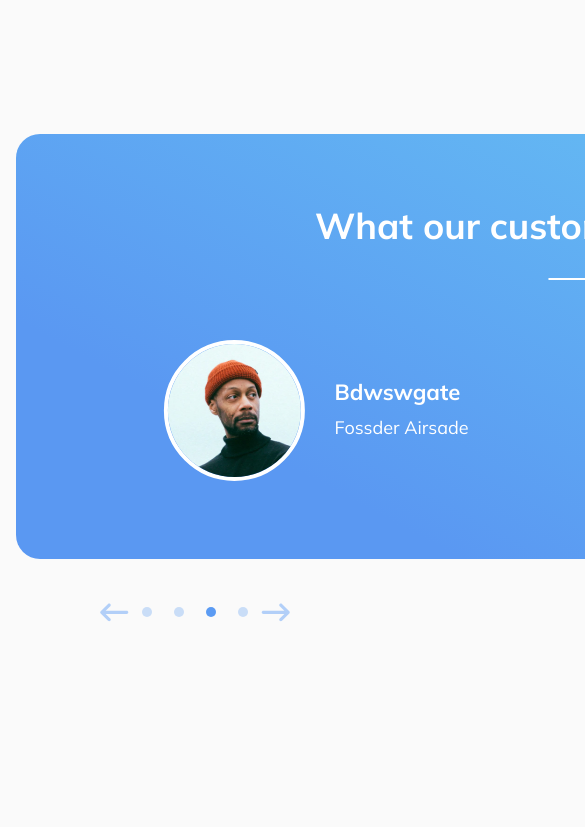
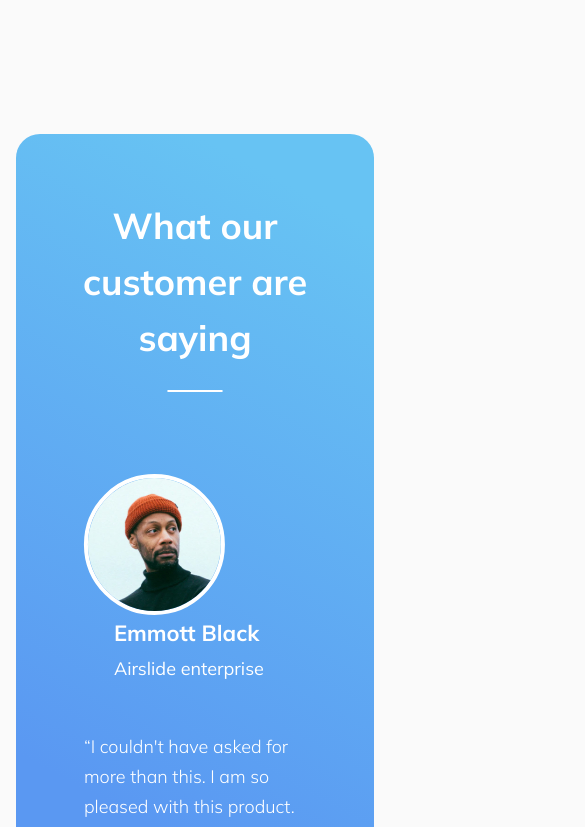
Before and after one commit to maturc/trafalgar, a React (Create React App) app: page / in a window 390 px wide. Shown: the part 6200-7027 px from the top of the page, 585 px wide, since content can reach past the window. Built offline with nearby package versions, Linux system fonts and the light colour scheme.

Commit message:
added responsive design to the testemonial

```diff
--- a/src/components/Testimonials/CarouselItem.css
+++ b/src/components/Testimonials/CarouselItem.css
@@ -17,6 +17,8 @@
   -webkit-box-align: center;
       -ms-flex-align: center;
           align-items: center;
+  -ms-flex-wrap: wrap;
+      flex-wrap: wrap;
 }
 
 .item > * {
@@ -44,6 +46,8 @@
   -webkit-box-direction: normal;
       -ms-flex-direction: row;
           flex-direction: row;
+  -ms-flex-wrap: wrap;
+      flex-wrap: wrap;
 }
 
 .item__author {
--- a/src/components/Testimonials/CarouselItem.sass
+++ b/src/components/Testimonials/CarouselItem.sass
@@ -7,6 +7,7 @@
   flex-direction: row
   justify-content: space-around
   align-items: center
+  flex-wrap: wrap
   & > *
     max-width: 420px
   &__img
@@ -20,6 +21,7 @@
   &__person
     display: flex
     flex-direction: row
+    flex-wrap: wrap
   &__author
     display: flex
     margin-left: 30px
--- a/src/components/Testimonials/Testimonials.css
+++ b/src/components/Testimonials/Testimonials.css
@@ -1,6 +1,6 @@
 .testimonials {
-  width: 1120px;
-  height: 425px;
+  max-width: 1120px;
+  min-height: 425px;
   background: linear-gradient(208.18deg, #67C3F3 9.05%, #5A98F2 76.74%);
   border-radius: 24px;
   padding: 64px;
--- a/src/components/Testimonials/Testimonials.sass
+++ b/src/components/Testimonials/Testimonials.sass
@@ -1,6 +1,6 @@
 .testimonials
-  width: 1120px
-  height: 425px
+  max-width: 1120px
+  min-height: 425px
   background: linear-gradient(208.18deg, #67C3F3 9.05%, #5A98F2 76.74%)
   border-radius: 24px
   padding: 64px
--- a/src/components/Testimonials/Testimonials.tsx
+++ b/src/components/Testimonials/Testimonials.tsx
@@ -58,27 +58,21 @@ export function Testimonials() {
           />
           <CarouselItem
             img={testimonials1}
-            name="Aaddward Neswgate"
-            company="sdada Cidasdasdrcle"
-            quote="“Our ed pasdasdagement app and
-            web portal allow asdasdyousdas toasda access information instantaneously (no tedeous form, long calls,
-            or administrasecurely”"
+            name="Andrew West"
+            company="Chicada International"
+            quote="“It fits our needs perfectly. We have no regrets! Trafalgar was the best investment we ever made.”"
           />
           <CarouselItem
             img={testimonials1}
-            name="Bdwswgate"
-            company="Fossder Airsade"
-            quote="“Ogement snd
-            web portal allow ormation instantaneously (no tedeous dlls,
-            or administracurely”"
+            name="Emmott Black"
+            company="Airslide enterprise"
+            quote="“I couldn't have asked for more than this. I am so pleased with this product. Thank You!”"
           />
           <CarouselItem
             img={testimonials1}
-            name="Cdwte"
-            company="Foule"
-            quote="“Oed agement app and
-            web portal allormation instantaneously (no tedeous form, long calls,
-            or administrative hasly”"
+            name="Bridget Zan"
+            company="Foule Corp"
+            quote="“I would like to personally thank you for your outstanding product. Not able to tell you how happy I am with Trafalgar.”"
           />
         </Carousel>
       </div>
```
Also changed, not shown: 2 other files (tests, documents, lock files or other folders).
